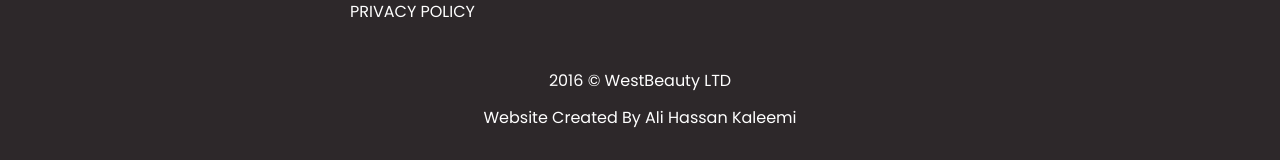
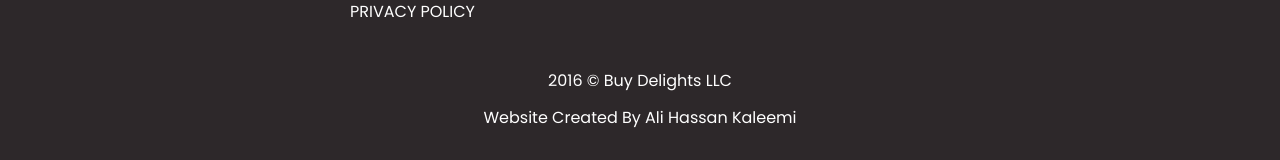
Before and after one commit to sahibzadahamza/online-store, an Angular app: page / in a window 1280 px wide. Shown: the part 3655-3815 px from the top of the page. Built offline with nearby package versions, Linux system fonts and the light colour scheme.

Commit message:
new UI added

```diff
--- a/src/app/components/footer/footer.component.html
+++ b/src/app/components/footer/footer.component.html
@@ -37,7 +37,7 @@
         </div>
     </div>
     <div class="row mt-5">
-        <p class="link end">2016 © WestBeauty LTD  </p>
+        <p class="link end">2016 © Buy Delights LLC  </p>
         <p class="link end">Website Created By Ali Hassan Kaleemi</p>
     </div>
 </div>
```
